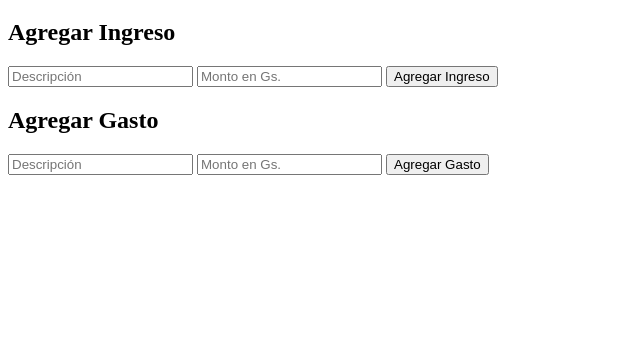
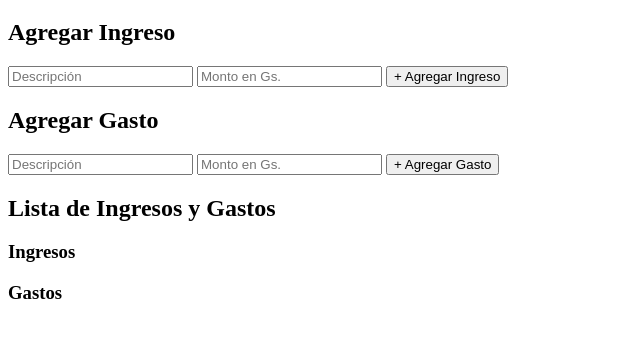
Before and after one commit to Andoumeda/gestor-presupuesto, a plain HTML site: page index.html in a window 1280 px wide. Shown: the part 61-398 px from the top of the page, without its empty margins (0-640 px from the left). Drawn offline with Linux system fonts and the light colour scheme.

Commit message:
Listas de ingresos y gastos agregadas

```diff
--- a/index.html
+++ b/index.html
@@ -9,13 +9,14 @@
     <body>
         <h1>Rastreador de Presupuesto Personal</h1>
 
+        <div id="contenedor-forms">
             <div id="formulario">
                 <h2>Agregar Ingreso</h2>
 
                 <form id="form-ingreso">
                     <input id="descripcion-ingreso" placeholder="Descripción" required>
-                <input type="number" min="1" id="monto-ingreso" placeholder="Monto en Gs." required>
-                <button id="agregar-ingreso" type="submit">Agregar Ingreso</button>
+                    <input type="number" min="1" class="campo-monto" id="monto-ingreso" placeholder="Monto en Gs." required>
+                    <button id="agregar-ingreso" type="submit">+ Agregar Ingreso</button>
                 </form>
             </div>
 
@@ -24,9 +25,28 @@
 
                 <form id="form-gasto">
                     <input id="descripcion-gasto" placeholder="Descripción" required>
-                <input type="number" min="1" id="monto-gasto" placeholder="Monto en Gs." required>
-                <button id="agregar-gasto" type="submit">Agregar Gasto</button>
+                    <input type="number" min="1" class="campo-monto" id="monto-gasto" placeholder="Monto en Gs." required>
+                    <button id="agregar-gasto" type="submit">+ Agregar Gasto</button>
                 </form>
+            </div>
+        </div>
+
+        <div id="contenedor-listas">
+            <div>
+                <h2 id="titulo-listas">Lista de Ingresos y Gastos</h2>
+            </div>
+
+            <div id="listas">
+                <div id="lista-ingresos">
+                    <h3>Ingresos</h3>
+                    <ul></ul>
+                </div>
+
+                <div id="lista-gastos">
+                    <h3>Gastos</h3>
+                    <ul></ul>
+                </div>
+            </div>
         </div>
     </body>
 </html>
```
Lines whose indentation alone changed are shown as unchanged.
